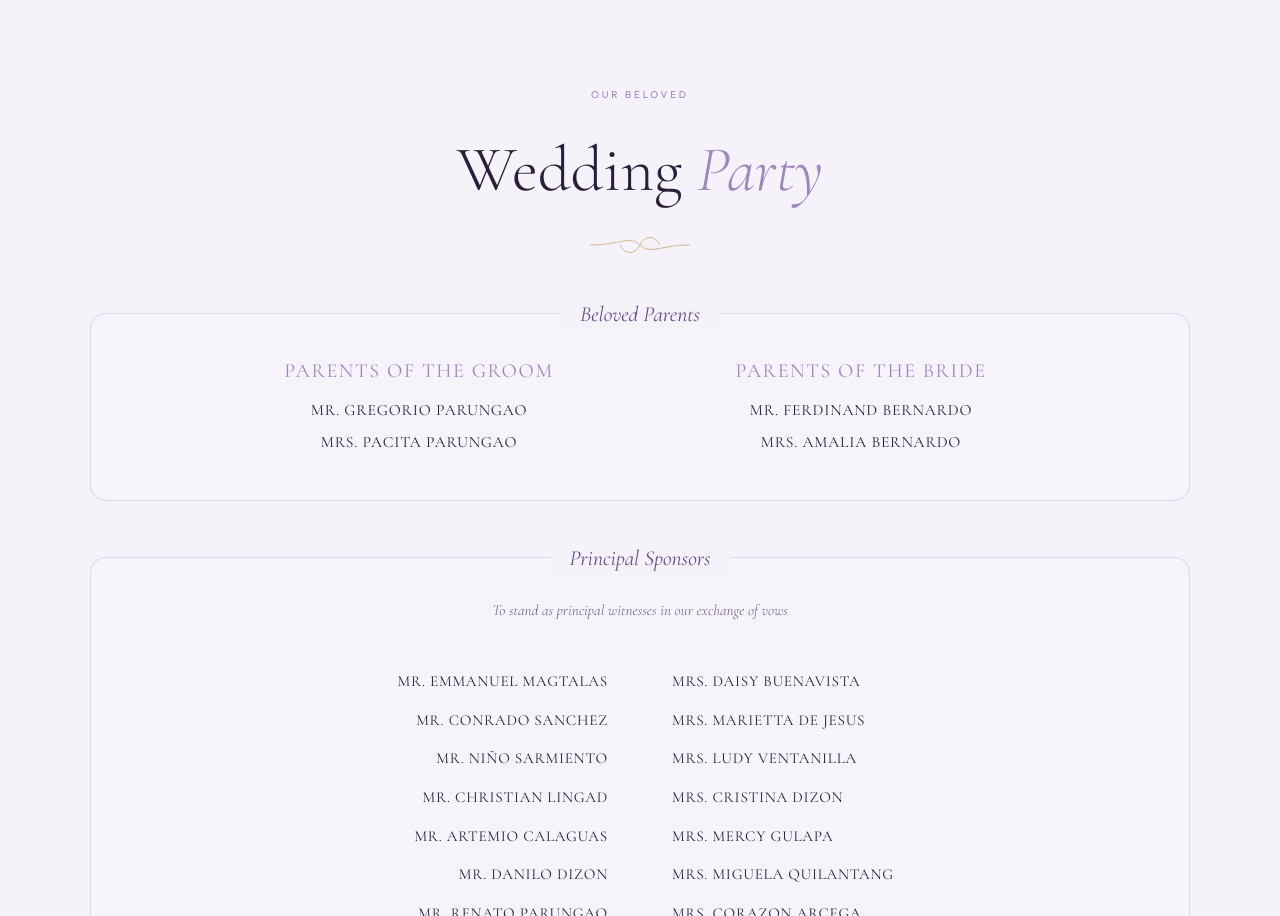
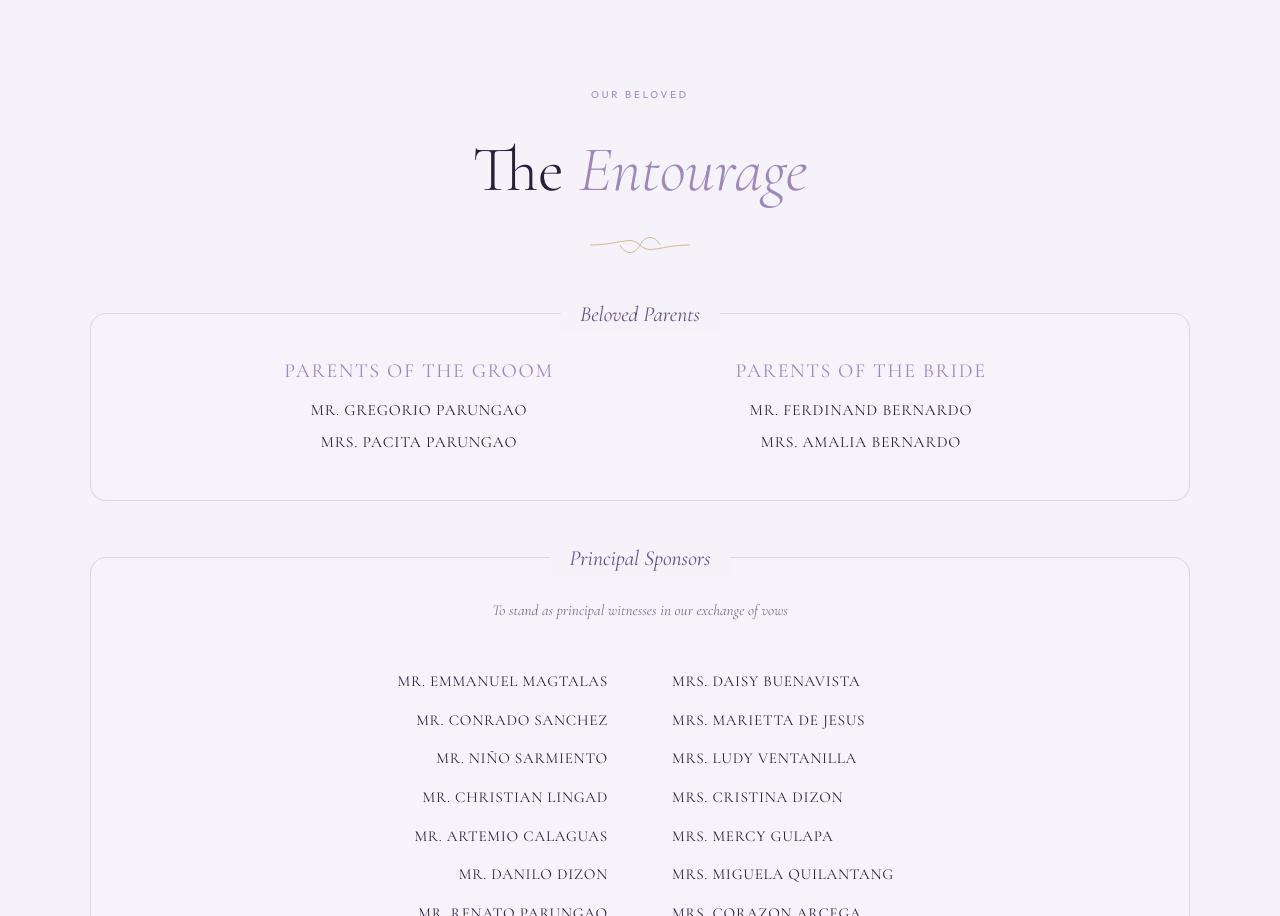
Before and after one commit to Adiciao/aira-and-rex-wedding, a React (Vite) app: page / in a window 1280 px wide. Shown: the part 2060-2976 px from the top of the page. Built offline with nearby package versions, Linux system fonts and the light colour scheme; no server answers; the database is empty.

Commit message:
feat(layout): change title Wedding Party to The Entourage

```diff
--- a/src/components/Entourage.jsx
+++ b/src/components/Entourage.jsx
@@ -295,7 +295,7 @@ export default function Entourage() {
             zIndex: 1
           }}
         >
-          Wedding <span style={{ color: 'var(--taupe)', fontStyle: 'italic' }}>Party</span>
+          The <span style={{ color: 'var(--taupe)', fontStyle: 'italic' }}>Entourage</span>
         </motion.h2>
 
         {/* Decorative calligraphic loops in elegant gold */}
```
